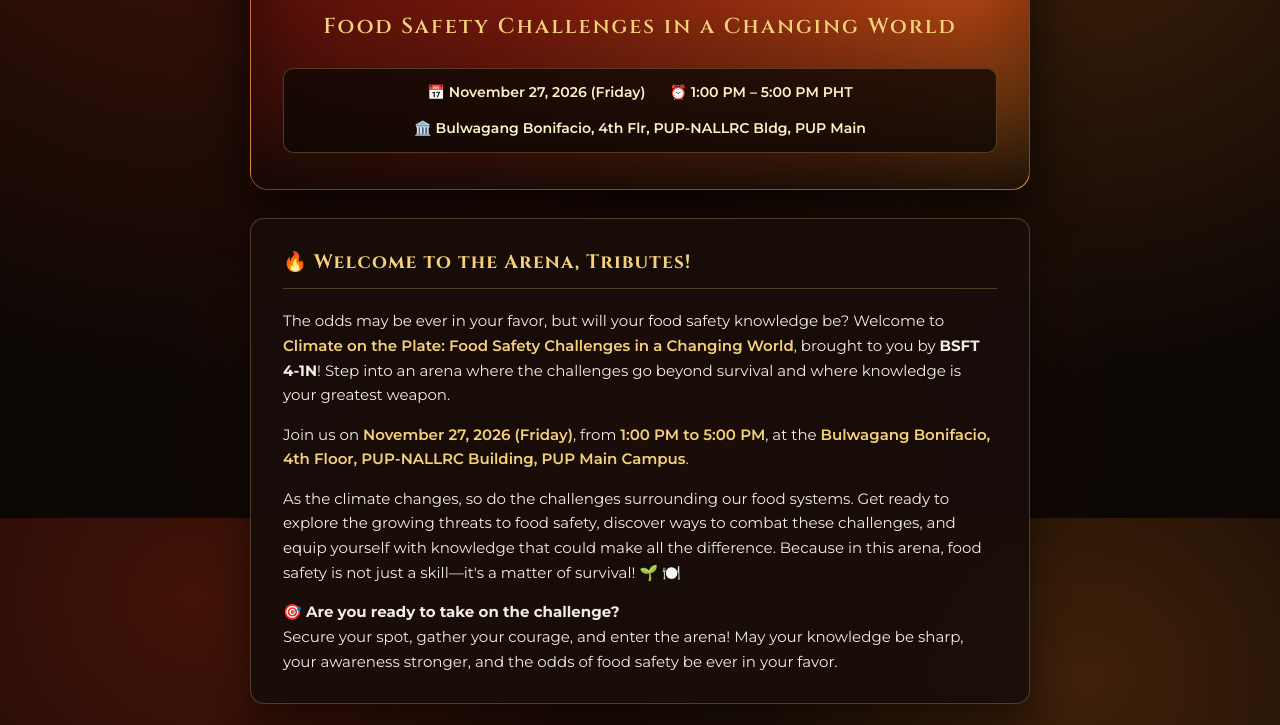
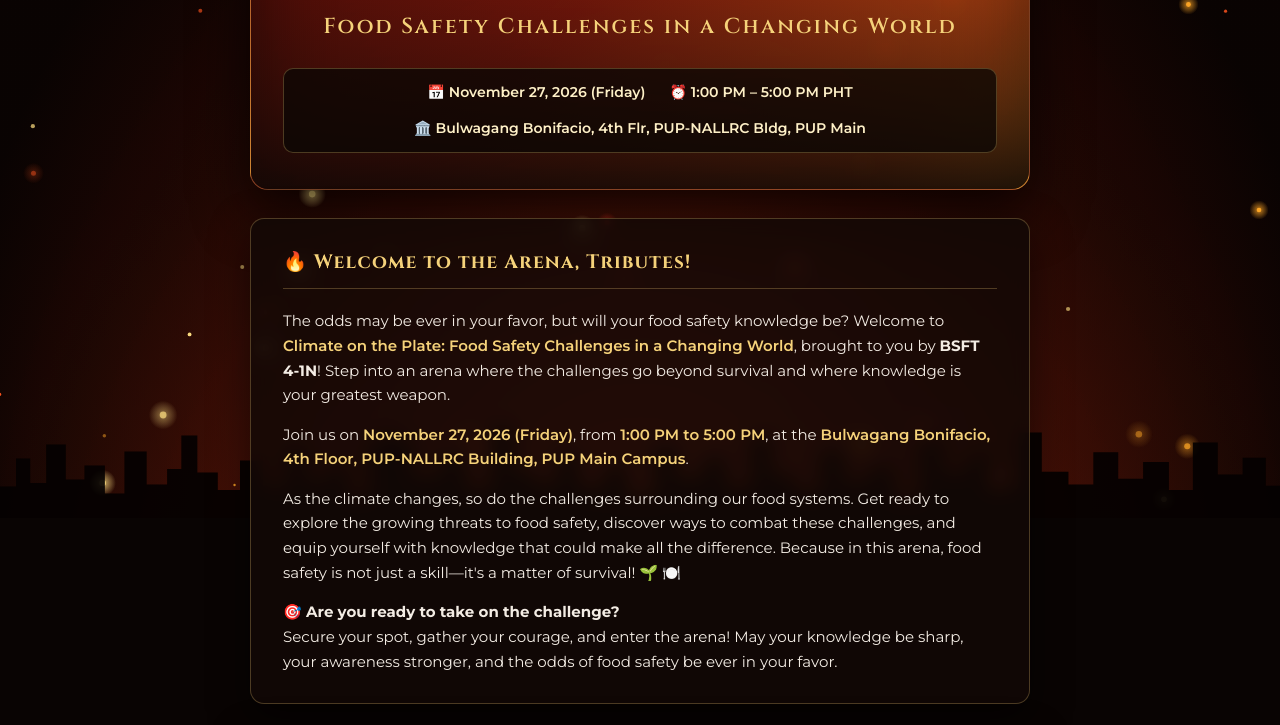
Before and after one commit to aliyxhcx/climate-on-the-plate-registration, a plain HTML site: page index.html in a window 1280 px wide. Shown: the part 282-1007 px from the top of the page. Drawn offline with Linux system fonts and the light colour scheme.

Commit message:
Update index.html

```diff
--- a/index.html
+++ b/index.html
@@ -10,16 +10,16 @@
 
   <style>
     :root {
-      --bg-dark: #0c0705;
-      --bg-card: rgba(24, 14, 10, 0.92);
-      --bg-input: rgba(12, 7, 5, 0.85);
+      --bg-dark: #090403;
+      --bg-card: rgba(18, 9, 7, 0.84);
+      --bg-input: rgba(10, 5, 4, 0.88);
       --ember-red: #8b1e0f;
       --ember-orange: #d96b16;
       --gold: #f5d27a;
       --cream: #fef0c7;
       --text-main: #f3ece4;
       --text-muted: #c2b2a3;
-      --border-gold: rgba(245, 210, 122, 0.25);
+      --border-gold: rgba(245, 210, 122, 0.26);
       --border-focus: #f5d27a;
       --radius: 14px;
     }
@@ -33,32 +33,76 @@
     body {
       font-family: 'Montserrat', sans-serif;
       background-color: var(--bg-dark);
-      background-image:
-        radial-gradient(circle at 15% 10%, rgba(168, 41, 14, 0.35), transparent 45%),
-        radial-gradient(circle at 85% 20%, rgba(217, 107, 22, 0.25), transparent 40%),
-        radial-gradient(circle at 50% 90%, rgba(139, 30, 15, 0.25), transparent 50%);
-      background-attachment: fixed;
       color: var(--text-main);
       line-height: 1.65;
       min-height: 100vh;
-      padding: 2rem 1rem 4rem;
+      padding: 2rem 1rem 5rem;
+      overflow-x: hidden;
+      position: relative;
     }
 
+    /* LIVE BACKGROUND LAYERS */
+    .live-bg-base {
+      position: fixed;
+      inset: 0;
+      z-index: -3;
+      background:
+        radial-gradient(ellipse at 50% 105%, rgba(184, 50, 16, 0.55) 0%, rgba(105, 20, 8, 0.35) 38%, rgba(9, 4, 3, 0.98) 78%),
+        linear-gradient(180deg, #070303 0%, #1a0705 60%, #3d1007 100%);
+      animation: fireBreath 8s ease-in-out infinite alternate;
+      pointer-events: none;
+    }
+
+    @keyframes fireBreath {
+      0% { opacity: 0.88; filter: brightness(0.95); }
+      100% { opacity: 1; filter: brightness(1.12); }
+    }
+
+    #emberCanvas {
+      position: fixed;
+      inset: 0;
+      width: 100%;
+      height: 100%;
+      z-index: -2;
+      pointer-events: none;
+    }
+
+    .skyline-backdrop {
+      position: fixed;
+      bottom: 0;
+      left: 0;
+      width: 100%;
+      height: clamp(85px, 14vh, 155px);
+      z-index: -1;
+      pointer-events: none;
+      opacity: 0.92;
+    }
+
+    .skyline-backdrop svg {
+      width: 100%;
+      height: 100%;
+      display: block;
+    }
+
+    /* MAIN CONTAINER */
     .container {
       max-width: 780px;
       margin: 0 auto;
+      position: relative;
+      z-index: 1;
     }
 
-    /* HERO BANNER (Inspired by Poster) */
+    /* HERO BANNER */
     .hero-card {
       position: relative;
       overflow: hidden;
       border-radius: 18px;
       border: 1px solid var(--border-gold);
-      background: linear-gradient(135deg, #3b0806 0%, #7d190c 45%, #b84a14 85%, #d97c1e 100%);
+      background: linear-gradient(135deg, rgba(59, 8, 6, 0.92) 0%, rgba(125, 25, 12, 0.88) 48%, rgba(184, 74, 20, 0.85) 85%, rgba(217, 124, 30, 0.88) 100%);
       padding: 2.75rem 2rem 2.25rem;
       text-align: center;
-      box-shadow: 0 20px 50px rgba(0, 0, 0, 0.7), inset 0 0 80px rgba(0, 0, 0, 0.45);
+      box-shadow: 0 20px 55px rgba(0, 0, 0, 0.75), inset 0 0 80px rgba(0, 0, 0, 0.45);
+      backdrop-filter: blur(8px);
       margin-bottom: 1.75rem;
     }
 
@@ -66,7 +110,7 @@
       content: "";
       position: absolute;
       inset: 0;
-      background: linear-gradient(to top, rgba(12, 7, 5, 0.85) 0%, transparent 45%);
+      background: linear-gradient(to top, rgba(12, 7, 5, 0.82) 0%, transparent 48%);
       pointer-events: none;
     }
 
@@ -82,8 +126,8 @@
       letter-spacing: 0.14em;
       text-transform: uppercase;
       color: var(--cream);
-      background: rgba(0, 0, 0, 0.4);
-      border: 1px solid rgba(254, 240, 199, 0.3);
+      background: rgba(0, 0, 0, 0.45);
+      border: 1px solid rgba(254, 240, 199, 0.35);
       padding: 0.35rem 1rem;
       border-radius: 999px;
       margin-bottom: 1.25rem;
@@ -97,7 +141,7 @@
       line-height: 1.05;
       letter-spacing: 0.04em;
       color: var(--cream);
-      text-shadow: 0 4px 18px rgba(0, 0, 0, 0.6);
+      text-shadow: 0 4px 20px rgba(0, 0, 0, 0.65);
       text-transform: uppercase;
       margin-bottom: 0.75rem;
     }
@@ -136,7 +180,7 @@
       flex-wrap: wrap;
       justify-content: center;
       gap: 0.75rem 1.5rem;
-      background: rgba(12, 7, 5, 0.75);
+      background: rgba(12, 7, 5, 0.78);
       border: 1px solid var(--border-gold);
       padding: 0.75rem 1.5rem;
       border-radius: 10px;
@@ -145,15 +189,16 @@
       color: var(--cream);
     }
 
-    /* CARDS */
+    /* GLASS CARDS */
     .card {
       background: var(--bg-card);
       border: 1px solid var(--border-gold);
       border-radius: var(--radius);
       padding: 1.75rem 2rem;
       margin-bottom: 1.5rem;
-      box-shadow: 0 12px 35px rgba(0, 0, 0, 0.45);
-      backdrop-filter: blur(8px);
+      box-shadow: 0 14px 38px rgba(0, 0, 0, 0.55);
+      backdrop-filter: blur(10px);
+      -webkit-backdrop-filter: blur(10px);
     }
 
     .section-title {
@@ -193,8 +238,8 @@
     }
 
     .speaker-box {
-      background: rgba(255, 255, 255, 0.03);
-      border: 1px solid rgba(245, 210, 122, 0.18);
+      background: rgba(255, 255, 255, 0.035);
+      border: 1px solid rgba(245, 210, 122, 0.2);
       border-radius: 10px;
       padding: 1.15rem;
     }
@@ -266,7 +311,7 @@
       width: 100%;
       padding: 0.75rem 0.95rem;
       background: var(--bg-input);
-      border: 1px solid rgba(245, 210, 122, 0.22);
+      border: 1px solid rgba(245, 210, 122, 0.24);
       border-radius: 8px;
       color: var(--text-main);
       font-family: inherit;
@@ -279,18 +324,18 @@
     textarea:focus {
       outline: none;
       border-color: var(--border-focus);
-      box-shadow: 0 0 0 3px rgba(245, 210, 122, 0.15);
+      box-shadow: 0 0 0 3px rgba(245, 210, 122, 0.16);
     }
 
     select option {
-      background: #180e0a;
+      background: #140907;
       color: var(--text-main);
     }
 
     /* CHECKBOX & RADIO */
     .privacy-box {
-      background: rgba(139, 30, 15, 0.15);
-      border: 1px solid rgba(245, 210, 122, 0.22);
+      background: rgba(139, 30, 15, 0.18);
+      border: 1px solid rgba(245, 210, 122, 0.24);
       border-radius: 10px;
       padding: 1.1rem;
       font-size: 0.84rem;
@@ -328,7 +373,7 @@
       flex-direction: column;
       padding: 0.95rem 1rem;
       background: var(--bg-input);
-      border: 1px solid rgba(245, 210, 122, 0.22);
+      border: 1px solid rgba(245, 210, 122, 0.24);
       border-radius: 10px;
       cursor: pointer;
       transition: all 0.2s;
@@ -341,7 +386,7 @@
 
     .mode-card.selected {
       border-color: var(--gold);
-      background: rgba(217, 107, 22, 0.15);
+      background: rgba(217, 107, 22, 0.18);
       box-shadow: 0 0 0 1px var(--gold);
     }
 
@@ -360,8 +405,8 @@
 
     /* PAYMENT INFO BOX */
     .payment-details-box {
-      background: rgba(255, 255, 255, 0.03);
-      border: 1px dashed rgba(245, 210, 122, 0.35);
+      background: rgba(255, 255, 255, 0.035);
+      border: 1px dashed rgba(245, 210, 122, 0.38);
       border-radius: 10px;
       padding: 1.15rem;
       margin-bottom: 1.25rem;
@@ -378,7 +423,7 @@
       gap: 0.5rem;
       margin-top: 0.75rem;
       padding-top: 0.75rem;
-      border-top: 1px solid rgba(245, 210, 122, 0.15);
+      border-top: 1px solid rgba(245, 210, 122, 0.18);
     }
 
     .channel-item {
@@ -395,7 +440,7 @@
     /* FILE INPUT */
     .file-upload-wrapper {
       position: relative;
-      border: 1px dashed rgba(245, 210, 122, 0.4);
+      border: 1px dashed rgba(245, 210, 122, 0.42);
       border-radius: 10px;
       padding: 1.25rem;
       text-align: center;
@@ -418,9 +463,9 @@
     .btn-submit {
       width: 100%;
       padding: 1rem 1.5rem;
-      border: none;
+      border: 1px solid rgba(254, 240, 199, 0.25);
       border-radius: 10px;
-      background: linear-gradient(135deg, #b83214 0%, #e07a16 100%);
+      background: linear-gradient(135deg, #a62510 0%, #e07a16 100%);
       color: #fff;
       font-family: 'Cinzel', serif;
       font-size: 1.05rem;
@@ -428,13 +473,14 @@
       letter-spacing: 0.1em;
       text-transform: uppercase;
       cursor: pointer;
-      box-shadow: 0 8px 25px rgba(217, 107, 22, 0.35);
-      transition: transform 0.15s, filter 0.2s;
+      box-shadow: 0 8px 28px rgba(217, 107, 22, 0.4);
+      transition: transform 0.15s, filter 0.2s, box-shadow 0.2s;
     }
 
     .btn-submit:hover:not(:disabled) {
-      filter: brightness(1.1);
-      transform: translateY(-1px);
+      filter: brightness(1.12);
+      transform: translateY(-2px);
+      box-shadow: 0 12px 35px rgba(245, 166, 35, 0.5);
     }
 
     .btn-submit:disabled {
@@ -456,7 +502,7 @@
 
     .error-banner {
       display: none;
-      background: rgba(185, 28, 28, 0.25);
+      background: rgba(185, 28, 28, 0.28);
       border: 1px solid #f87171;
       color: #fecaca;
       padding: 0.85rem 1rem;
@@ -472,6 +518,18 @@
   </style>
 </head>
 <body>
+
+  <!-- LIVE HUNGER GAMES BACKGROUND -->
+  <div class="live-bg-base"></div>
+  <canvas id="emberCanvas"></canvas>
+
+  <!-- CITY SKYLINE SILHOUETTE (Inspired by Poster) -->
+  <div class="skyline-backdrop" aria-hidden="true">
+    <svg viewBox="0 0 1440 160" preserveAspectRatio="none" xmlns="http://www.w3.org/2000/svg">
+      <path fill="#050202" d="M0,160 L0,115 L18,115 L18,75 L34,75 L34,110 L52,110 L52,55 L74,55 L74,105 L95,105 L95,85 L118,85 L118,125 L140,125 L140,65 L165,65 L165,112 L188,112 L188,90 L204,90 L204,42 L222,42 L222,95 L245,95 L245,120 L270,120 L270,78 L296,78 L296,115 L322,115 L322,60 L345,60 L345,108 L368,108 L368,88 L392,88 L392,130 L415,130 L415,50 L435,50 L435,35 L446,35 L446,50 L465,50 L465,100 L495,100 L495,72 L525,72 L525,118 L552,118 L552,30 L578,30 L578,92 L602,92 L602,110 L626,110 L626,68 L652,68 L652,115 L680,115 L680,82 L706,82 L706,128 L735,128 L735,58 L762,58 L762,102 L790,102 L790,74 L818,74 L818,116 L844,116 L844,44 L868,44 L868,98 L895,98 L895,122 L922,122 L922,64 L950,64 L950,108 L978,108 L978,86 L1006,86 L1006,132 L1035,132 L1035,48 L1060,48 L1060,96 L1088,96 L1088,72 L1116,72 L1116,118 L1145,118 L1145,38 L1172,38 L1172,94 L1202,94 L1202,112 L1230,112 L1230,66 L1258,66 L1258,104 L1286,104 L1286,80 L1315,80 L1315,120 L1342,120 L1342,52 L1370,52 L1370,98 L1398,98 L1398,74 L1424,74 L1424,114 L1440,114 L1440,160 Z"/>
+    </svg>
+  </div>
+
   <div class="container">
 
     <!-- HERO HEADER -->
@@ -743,11 +801,106 @@
 
   </div>
 
+  <!-- LIVE EMBER PARTICLE ANIMATION + FORM LOGIC -->
   <script>
+    // ==========================================
+    // 1. LIVE "CATCHING FIRE" EMBER BACKGROUND
+    // ==========================================
+    (function initEmbers() {
+      const canvas = document.getElementById("emberCanvas");
+      const ctx = canvas.getContext("2d");
+      let width, height, embers = [];
+
+      const prefersReducedMotion = window.matchMedia("(prefers-reduced-motion: reduce)").matches;
+      const emberColors = [
+        "rgba(255, 224, 130, ", // Bright Gold
+        "rgba(255, 167, 38, ",  // Ember Orange
+        "rgba(244, 81, 30, ",   // Deep Flame Orange
+        "rgba(216, 45, 24, "    // Crimson Spark
+      ];
+
+      function resize() {
+        width = canvas.width = window.innerWidth;
+        height = canvas.height = window.innerHeight;
+        createEmbers();
+      }
+
+      function createEmbers() {
+        const count = prefersReducedMotion ? 18 : Math.min(Math.floor(width / 16), 85);
+        embers = [];
+        for (let i = 0; i < count; i++) {
+          embers.push(spawnEmber(true));
+        }
+      }
+
+      function spawnEmber(randomY = false) {
+        const radius = Math.random() * 2.8 + 0.8;
+        return {
+          x: Math.random() * width,
+          y: randomY ? Math.random() * height : height + Math.random() * 40,
+          radius: radius,
+          speedY: Math.random() * 1.1 + 0.35,
+          swayAmp: Math.random() * 0.6 + 0.2,
+          swayFreq: Math.random() * 0.02 + 0.008,
+          phase: Math.random() * Math.PI * 2,
+          alpha: Math.random() * 0.65 + 0.25,
+          colorPrefix: emberColors[Math.floor(Math.random() * emberColors.length)],
+          glow: radius > 2.2
+        };
+      }
+
+      function animate() {
+        ctx.clearRect(0, 0, width, height);
+
+        for (let i = 0; i < embers.length; i++) {
+          const e = embers[i];
+
+          if (!prefersReducedMotion) {
+            e.y -= e.speedY;
+            e.phase += e.swayFreq;
+            e.x += Math.sin(e.phase) * e.swayAmp;
+          }
+
+          // Fade out smoothly near the top
+          const heightRatio = e.y / height;
+          const currentAlpha = heightRatio < 0.25 ? e.alpha * (heightRatio / 0.25) : e.alpha;
+
+          if (e.glow) {
+            const grad = ctx.createRadialGradient(e.x, e.y, 0, e.x, e.y, e.radius * 4.2);
+            grad.addColorStop(0, e.colorPrefix + currentAlpha + ")");
+            grad.addColorStop(1, e.colorPrefix + "0)");
+            ctx.fillStyle = grad;
+            ctx.beginPath();
+            ctx.arc(e.x, e.y, e.radius * 4.2, 0, Math.PI * 2);
+            ctx.fill();
+          }
+
+          ctx.fillStyle = e.colorPrefix + Math.min(currentAlpha + 0.2, 1) + ")";
+          ctx.beginPath();
+          ctx.arc(e.x, e.y, e.radius, 0, Math.PI * 2);
+          ctx.fill();
+
+          if (e.y < -20 || e.x < -20 || e.x > width + 20) {
+            embers[i] = spawnEmber(false);
+          }
+        }
+
+        if (!prefersReducedMotion) {
+          requestAnimationFrame(animate);
+        }
+      }
+
+      window.addEventListener("resize", resize);
+      resize();
+      animate();
+    })();
+
+    // ==========================================
+    // 2. REGISTRATION FORM & GAS SUBMISSION
+    // ==========================================
     // PASTE YOUR GOOGLE APPS SCRIPT WEB APP URL BELOW:
     const GAS_WEB_APP_URL = "https://script.google.com/macros/s/AKfycby1CrsuN2Fbzqo4t1nTGkW9v3zy_ZJp-QYaoez-2WuNV5NQhkEL0ShgDOSnkowL0OvEWQ/exec";
 
-    // Handle Attendance Mode visual selection
     const modeRadios = document.querySelectorAll('input[name="attendanceMode"]');
     const onsiteCard = document.getElementById("modeOnsiteCard");
     const zoomCard = document.getElementById("modeZoomCard");
@@ -759,7 +912,6 @@
       });
     });
 
-    // Helper: Convert uploaded file to Base64
     function fileToBase64(file) {
       return new Promise((resolve, reject) => {
         const reader = new FileReader();
@@ -769,7 +921,6 @@
       });
     }
 
-    // Form Submission
     const form = document.getElementById("registrationForm");
     const submitBtn = document.getElementById("submitBtn");
     const errorBanner = document.getElementById("errorBanner");
@@ -822,7 +973,6 @@
           comments: document.getElementById("comments").value.trim()
         };
 
-        // Using text/plain avoids CORS preflight issues with Google Apps Script
         const response = await fetch(GAS_WEB_APP_URL, {
           method: "POST",
           headers: { "Content-Type": "text/plain;charset=utf-8" },
```
